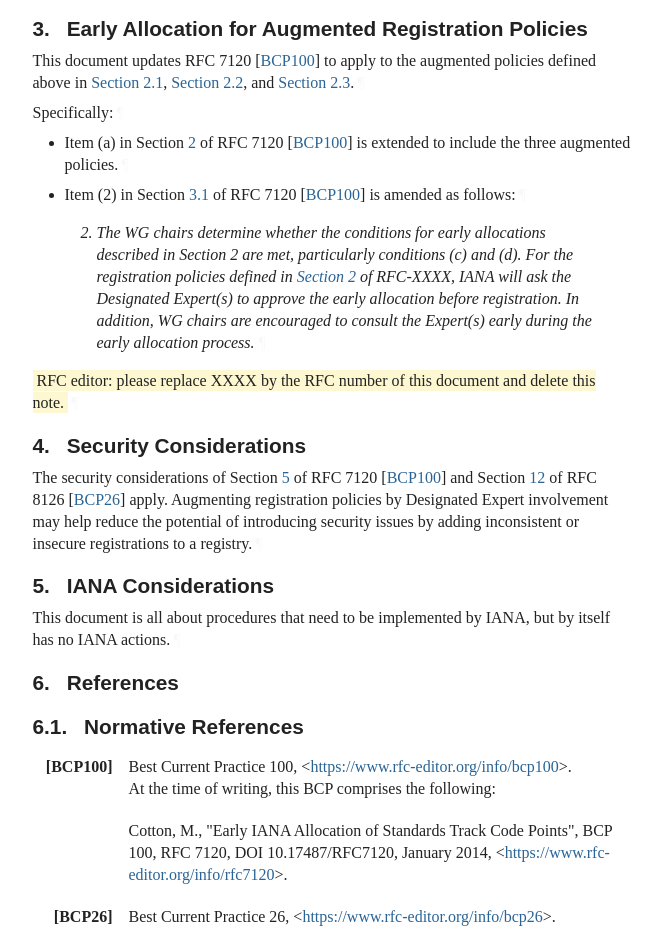
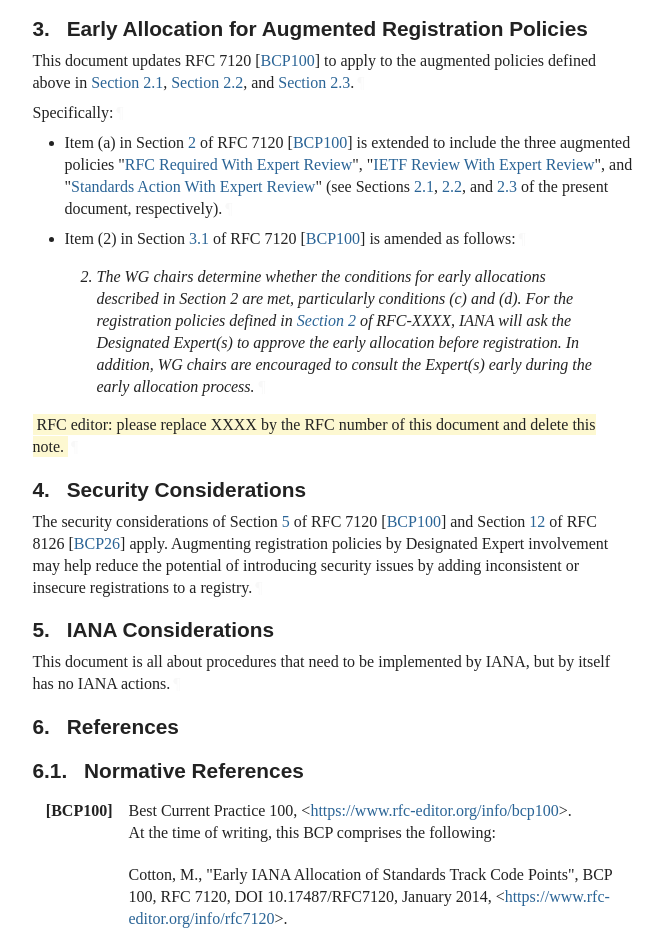
Before and after one commit to cabo/with-expert-review, a plain HTML site: page draft-bormann-gendispatch-with-expert-review.html in a window 1280 px wide. Shown: the part 1963-2895 px from the top of the page, without its empty margins (92-755 px from the left). Drawn offline with Linux system fonts and the light colour scheme; a web font is replaced by a local one.

Commit message:
Script updating gh-pages from a3caa9b. [ci skip]

```diff
--- a/draft-bormann-gendispatch-with-expert-review.html
+++ b/draft-bormann-gendispatch-with-expert-review.html
@@ -1285,7 +1285,9 @@ defined above in <a href="#rfcreq" class="auto internal xref">Section 2.1</a>, <
 <ul class="normal">
 <li class="normal" id="section-3-3.1">
           <p id="section-3-3.1.1">Item (a) in Section <a href="https://rfc-editor.org/rfc/rfc7120#section-2" class="relref">2</a> of RFC 7120 <span>[<a href="#BCP100" class="cite xref">BCP100</a>]</span> is extended to include the
-three augmented policies.<a href="#section-3-3.1.1" class="pilcrow">¶</a></p>
+three augmented policies "<a href="#rfcreq" class="internal xref">RFC Required With Expert Review</a>", "<a href="#ietfrev" class="internal xref">IETF Review With Expert Review</a>", and "<a href="#stdsact" class="internal xref">Standards Action With Expert Review</a>"
+(see Sections <a href="#rfcreq" class="auto internal xref">2.1</a>, <a href="#ietfrev" class="auto internal xref">2.2</a>, and <a href="#stdsact" class="auto internal xref">2.3</a>
+of the present document, respectively).<a href="#section-3-3.1.1" class="pilcrow">¶</a></p>
 </li>
         <li class="normal" id="section-3-3.2">
           <p id="section-3-3.2.1">Item (2) in Section <a href="https://rfc-editor.org/rfc/rfc7120#section-3.1" class="relref">3.1</a> of RFC 7120 <span>[<a href="#BCP100" class="cite xref">BCP100</a>]</span> is amended as follows:<a href="#section-3-3.2.1" class="pilcrow">¶</a></p>
```
Also changed, not shown: draft-bormann-gendispatch-with-expert-review.txt.
